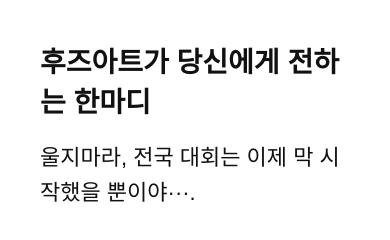
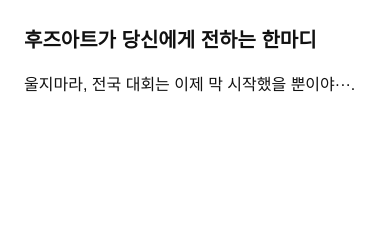
Before and after one commit to Waynehong-Suzume/Whoisart_TeamC, a plain HTML site: page index.html in a window 390 px wide. Drawn offline with Linux system fonts and the light colour scheme; a web font is replaced by a local one.

Commit message:
Update index.html

```diff
--- a/index.html
+++ b/index.html
@@ -30,6 +30,28 @@
       line-height: 1.6;
       text-align: left;
     }
+  @media (max-width: 768px) {
+    .title {
+      font-size: 22px;
+    }
+    .quote {
+      font-size: 18px;
+      line-height: 1.5;
+    }
+  }
+
+  @media (max-width: 480px) {
+    body {
+      padding: 24px;
+    }
+    .title {
+      font-size: 20px;
+    }
+    .quote {
+      font-size: 16px;
+    }
+  }
+
   </style>
 </head>
 <body>
```
